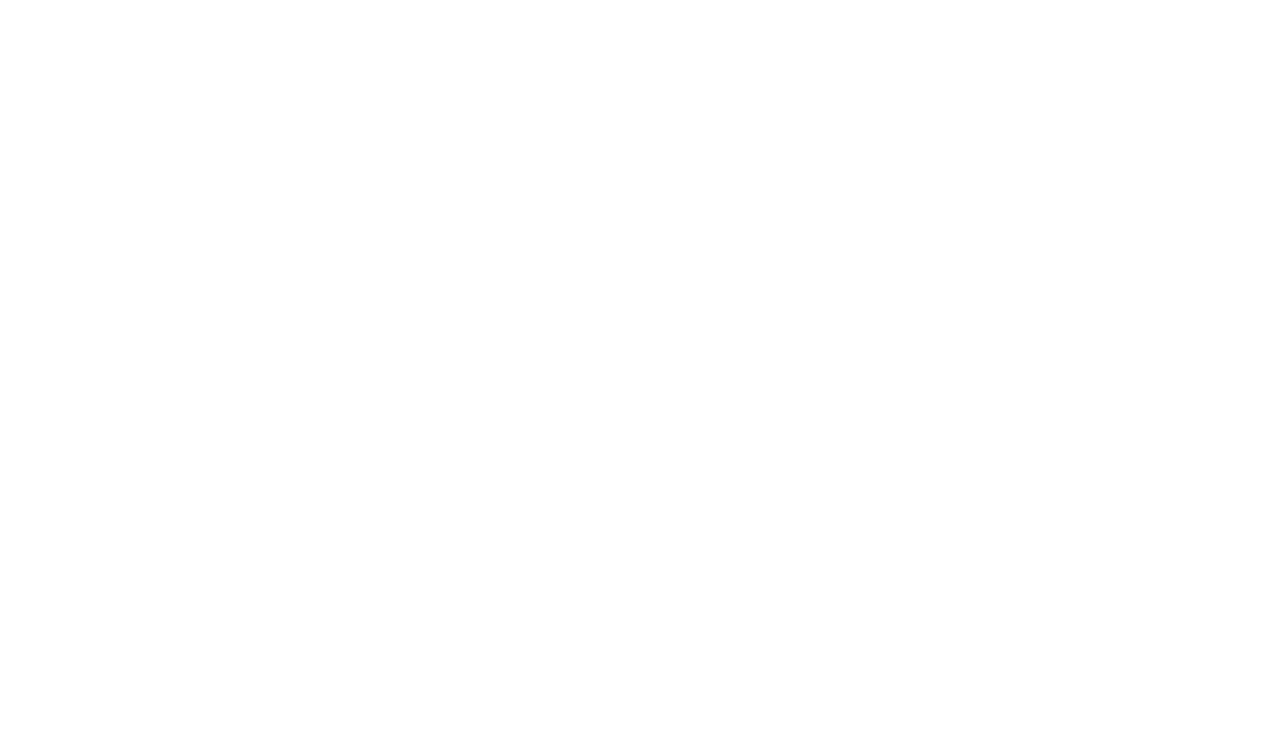
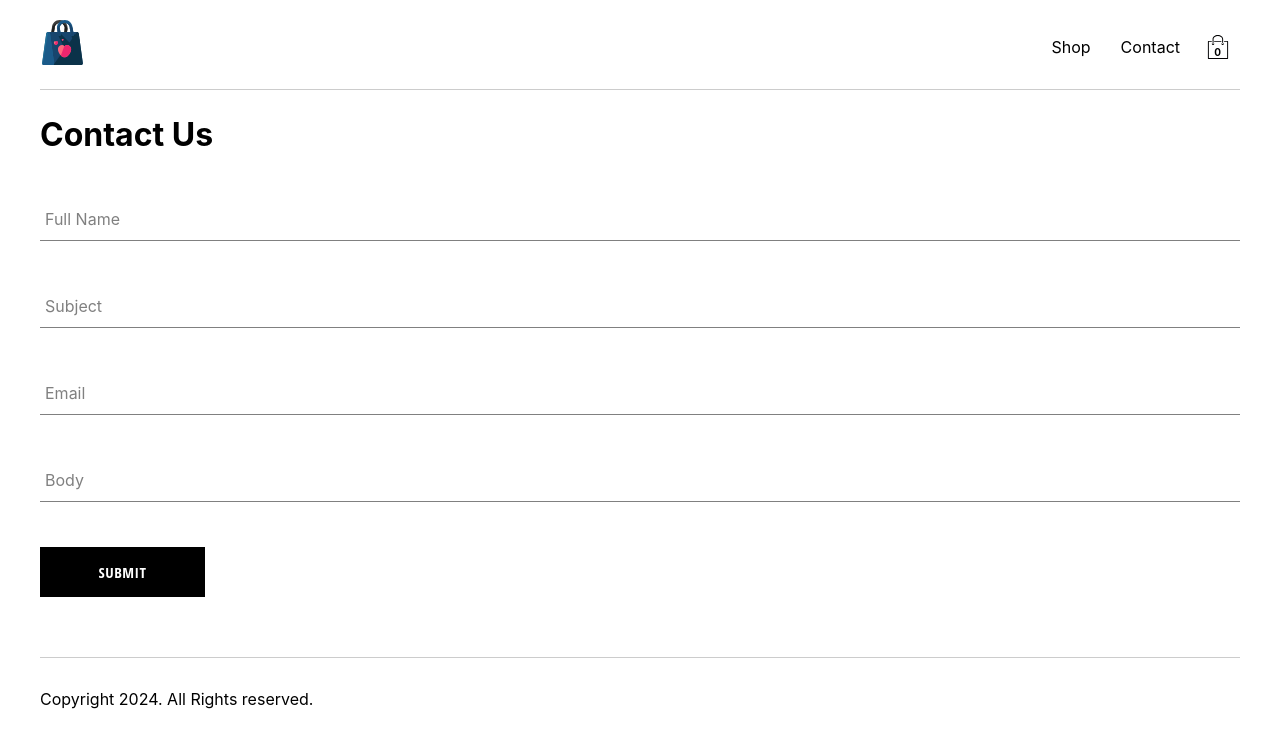
Before and after one commit to JeanArce/apparel-online, a React (Create React App) app: page /contact in a window 1280 px wide. Before the commit this address had no page. Shown: the top 748 px of the page. Built offline with nearby package versions, Linux system fonts and the light colour scheme.

Commit message:
contact form

```diff
--- a/src/App.js
+++ b/src/App.js
@@ -5,6 +5,7 @@ import Navigation from "./routes/navigation/navigation.component";
 import Home from "./routes/home/home.component";
 import Checkout from "./routes/checkout/checkout.component";
 import Shop from "./routes/shop/shop.component";
+import Contact from "./routes/contact/contact.component";
 
 function App() {
   return (
@@ -13,6 +14,7 @@ function App() {
         <Route index element={<Home />}></Route>
         <Route path="/checkout/*" element={<Checkout />}></Route>
         <Route path="shop/*" element={<Shop />}></Route>
+        <Route path="/contact/*" element={<Contact />}></Route>
       </Route>
     </Routes>
   );
--- /dev/null
+++ b/src/components/contact-form/contact-form.component.jsx
@@ -0,0 +1,80 @@
+import { useState, useTransition } from "react";
+import Button from "../button/button.component";
+import FormInput from "../form-input/form-input.component";
+import './contact-form.styles.scss';
+import { useNavigate } from "react-router-dom";
+
+const defaultFormFields = {
+    fullName: "",
+    subject: "",
+    email: "",
+    body: "",
+};
+
+const ContactForm = () => {
+
+    const navigate = useNavigate();
+
+    const [formFields, setFormFields] = useState(defaultFormFields);
+    const { fullName, subject, email, body } = formFields;
+
+    const handleChange = (event) => {
+        const { name, value } = event.target;
+        setFormFields({ ...formFields, [name]: value });
+    };
+
+    const handleSubmit = () => {
+        navigate('/contact/success');
+    };
+
+    return (
+      <div className="contact-form-container">
+        <h1>Contact Us</h1>
+
+        <form onSubmit={handleSubmit}>
+          <FormInput
+            label="Full Name"
+            type="text"
+            required
+            onChange={handleChange}
+            name="fullName"
+            value={fullName}
+            minLength={3}
+          />
+
+          <FormInput
+            label="Subject"
+            type="text"
+            required
+            onChange={handleChange}
+            name="subject"
+            value={subject}
+            minLength={3}
+          />
+
+          <FormInput
+            label="Email"
+            type="text"
+            required
+            onChange={handleChange}
+            name="email"
+            value={email}
+          />
+
+          <FormInput
+            label="Body"
+            type="textarea"
+            required
+            onChange={handleChange}
+            name="body"
+            value={body}
+            minLength={3}
+          />
+
+          <Button type="submit">Submit</Button>
+        </form>
+      </div>
+    );
+};
+
+export default ContactForm;
--- /dev/null
+++ b/src/components/contact-form/contact-form.styles.scss
@@ -0,0 +1,5 @@
+.contact-form-container {
+    .error {
+        color: red;
+    }
+}
--- /dev/null
+++ b/src/components/form-input/form-input.component.jsx
@@ -0,0 +1,16 @@
+import { FormInputLabel, Input, Group } from "./form-input.styles.jsx";
+
+const FormInput = ({ label, ...otherProps }) => {
+  return (
+    <Group>
+      <Input {...otherProps}></Input>
+      {label && (
+        <FormInputLabel shrink={otherProps.value.length}>
+          {label}
+        </FormInputLabel>
+      )}
+    </Group>
+  );
+};
+
+export default FormInput;
--- /dev/null
+++ b/src/components/form-input/form-input.styles.jsx
@@ -0,0 +1,109 @@
+import styled, { css } from "styled-components";
+
+const subColor = "grey";
+const mainColor = "black";
+
+const shrinkLabelStyles = css`
+  top: -14px;
+  font-size: 12px;
+  color: ${mainColor};
+`;
+
+export const FormInputLabel = styled.label`
+  color: ${subColor};
+  font-size: 16px;
+  font-weight: normal;
+  position: absolute;
+  pointer-events: none;
+  left: 5px;
+  top: 10px;
+  transition: 300ms ease all;
+
+  ${({ shrink }) => shrink && shrinkLabelStyles}
+`;
+
+export const Input = styled.input`
+  background: none;
+  background-color: white;
+  color: ${subColor};
+  font-size: 18px;
+  padding: 10px 10px 10px 5px;
+  display: block;
+  width: 100%;
+  border: none;
+  border-radius: 0;
+  border-bottom: 1px solid ${subColor};
+  margin: 25px 0;
+
+  &:focus {
+    outline: none;
+  }
+
+  &:focus ~ ${FormInputLabel} {
+    ${shrinkLabelStyles}
+  }
+`;
+
+export const Group = styled.div`
+  position: relative;
+  margin: 45px 0;
+
+  input[type="password"] {
+    letter-spacing: 0.3em;
+  }
+`;
+
+// $sub-color: grey;
+// $main-color: black;
+
+// @mixin shrinkLabel {
+//   top: -14px;
+//   font-size: 12px;
+//   color: $main-color;
+// }
+
+// .group {
+//   position: relative;
+//   margin: 45px 0;
+
+//   .form-input {
+//     background: none;
+//     background-color: white;
+//     color: $sub-color;
+//     font-size: 18px;
+//     padding: 10px 10px 10px 5px;
+//     display: block;
+//     width: 100%;
+//     border: none;
+//     border-radius: 0;
+//     border-bottom: 1px solid $sub-color;
+//     margin: 25px 0;
+
+//     &:focus {
+//       outline: none;
+//     }
+
+//     &:focus ~ .form-input-label {
+//       @include shrinkLabel();
+//     }
+//   }
+
+//   input[type='password'] {
+//     letter-spacing: 0.3em;
+//   }
+
+//   .form-input-label {
+//     color: $sub-color;
+//     font-size: 16px;
+//     font-weight: normal;
+//     position: absolute;
+//     pointer-events: none;
+//     left: 5px;
+//     top: 10px;
+//     transition: 300ms ease all;
+
+//     &.shrink {
+//       @include shrinkLabel();
+//     }
+//   }
+// }
--- /dev/null
+++ b/src/routes/contact/contact.component.jsx
@@ -0,0 +1,26 @@
+import { Routes, Route } from "react-router-dom";
+import ContactForm from "../../components/contact-form/contact-form.component";
+import Success from "../../components/success/success.component";
+
+const Contact = () => {
+  return (
+    <Routes>
+      <Route
+        index
+        element={
+          <ContactForm></ContactForm>
+        }
+      ></Route>
+      <Route
+        path="/success"
+        element={
+          <Success>
+            <p>Contact form submitted</p>
+          </Success>
+        }
+      ></Route>
+    </Routes>
+  );
+};
+
+export default Contact;
--- a/src/routes/navigation/navigation.component.jsx
+++ b/src/routes/navigation/navigation.component.jsx
@@ -28,6 +28,7 @@ const Navigation = () => {
 
           <NavLinks>
             <NavLink to="/">Shop</NavLink>
+            <NavLink to="/contact">Contact</NavLink>
             <CartIcon />
           </NavLinks>
 
```
